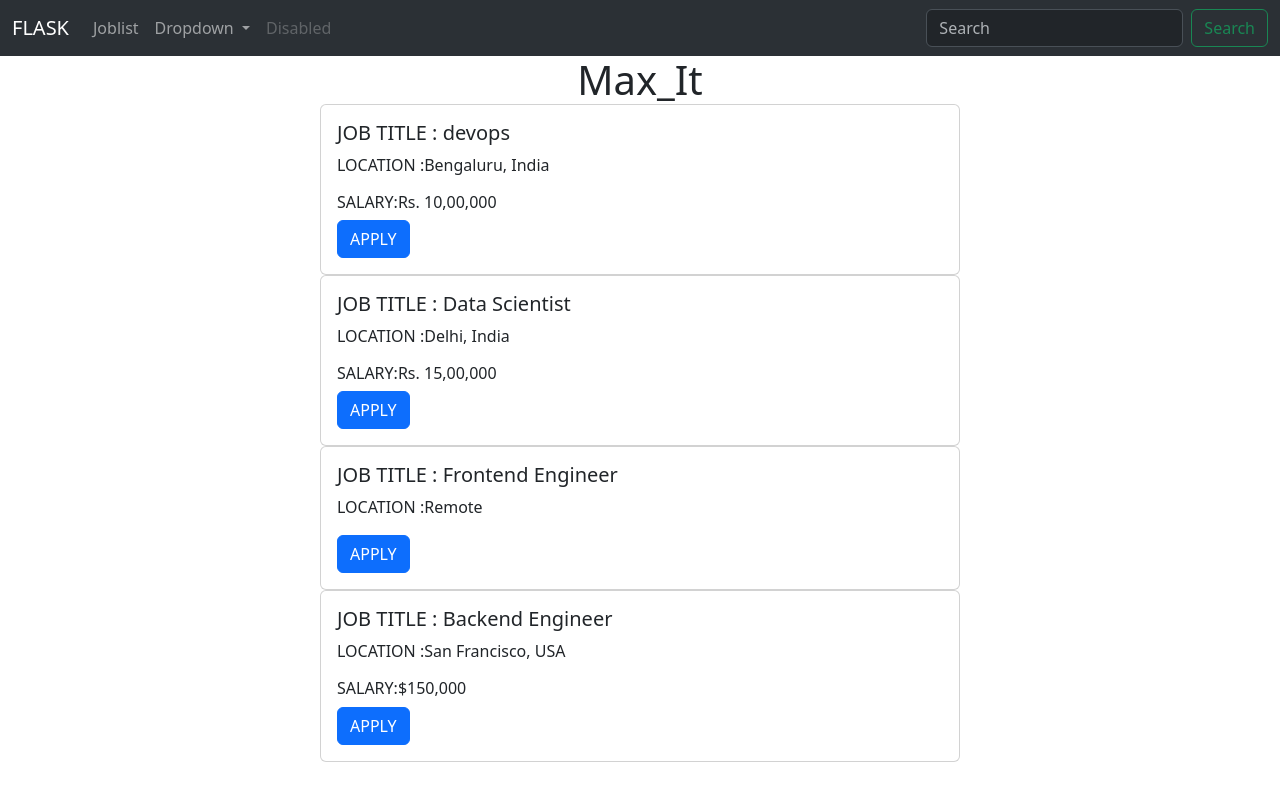
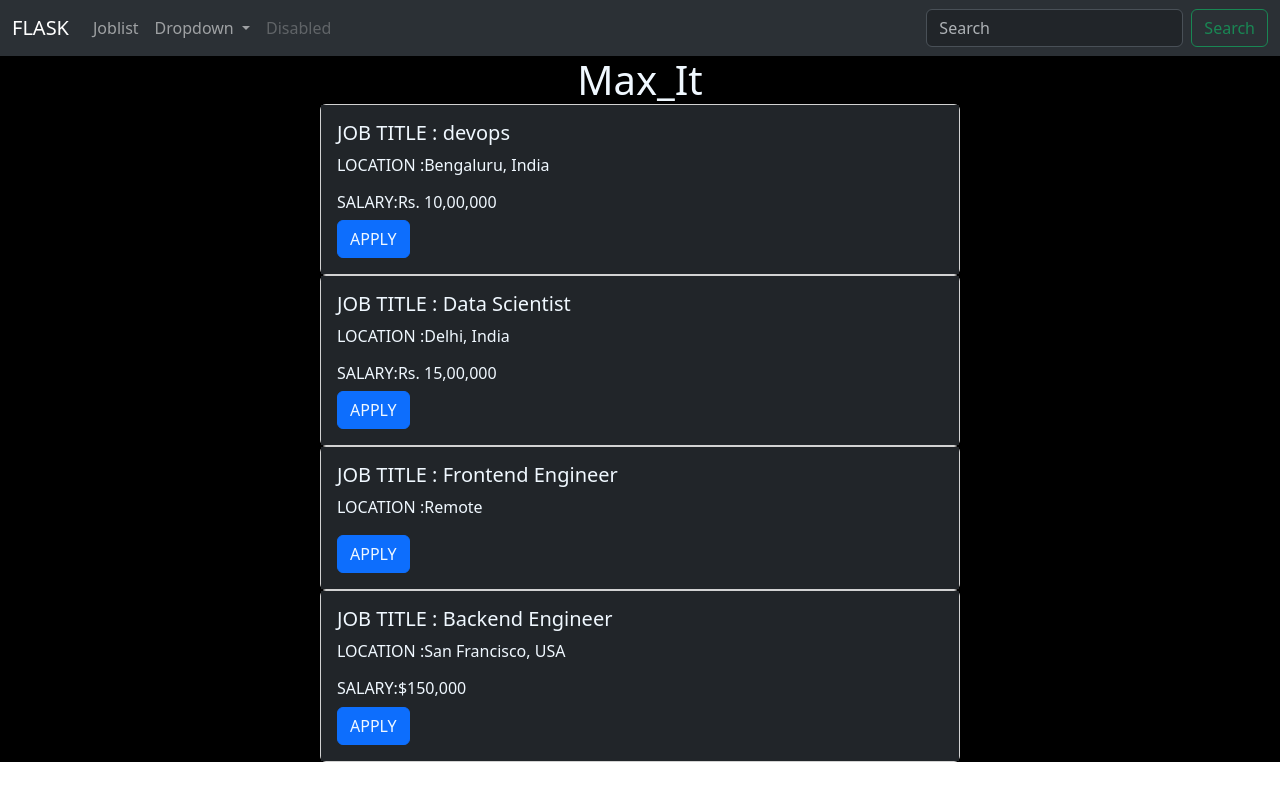
Before and after one commit to Madhusudhan0709mk/flask-dev, a Flask app: page / in a window 1280 px wide. Run offline with Flask 3, Linux system fonts and the light colour scheme.

Commit message:
flask for deployment

```diff
--- /dev/null
+++ b/requirements.txt
@@ -0,0 +1,2 @@
+Flask
+gunicorn
--- a/templates/index.html
+++ b/templates/index.html
@@ -7,6 +7,7 @@
     <link href="https://cdn.jsdelivr.net/npm/bootstrap@5.3.3/dist/css/bootstrap.min.css" rel="stylesheet" integrity="sha384-QWTKZyjpPEjISv5WaRU9OFeRpok6YctnYmDr5pNlyT2bRjXh0JMhjY6hW+ALEwIH" crossorigin="anonymous">
   </head>
   <body>
+    <div class="main" style="background-color:black;color:aliceblue;">
 {% include 'nav.html' %}
 
 <h1 class="card-header" style='align-items: center;text-align: center;'>{{company_name}}</h1>
@@ -17,7 +18,7 @@
     {% include 'job.html' %}
 </div>
 {% endfor %}
-
+</div>
 
     <script src="https://cdn.jsdelivr.net/npm/bootstrap@5.3.3/dist/js/bootstrap.bundle.min.js" integrity="sha384-YvpcrYf0tY3lHB60NNkmXc5s9fDVZLESaAA55NDzOxhy9GkcIdslK1eN7N6jIeHz" crossorigin="anonymous"></script>
   </body>
--- a/templates/job.html
+++ b/templates/job.html
@@ -1,13 +1,13 @@
 <div class="card">
 
-    <div class="card-body">
+    <div class="card-body bg-dark" data-bs-theme="dark">
 
-      <h5 class="card-title">JOB TITLE : {{job['title']}}</h5>
+      <h5 class="card-title" style="color: aliceblue;">JOB TITLE : {{job['title']}}</h5>
 
-      <p class="card-text">LOCATION :{{job['location']}}</p>
+      <p class="card-text" style="color: aliceblue;">LOCATION :{{job['location']}}</p>
       {% if job['salary'] %}
-      <h6> SALARY:{{job['salary']}}</h6>
+      <h6 style="color: aliceblue;"> SALARY:{{job['salary']}}</h6>
       {% endif %}
-      <a href="#" class="btn btn-primary">APPLY</a>
+      <a href="#" class="btn btn-primary" style="color: aliceblue;">APPLY</a>
     </div>
   </div>
```
